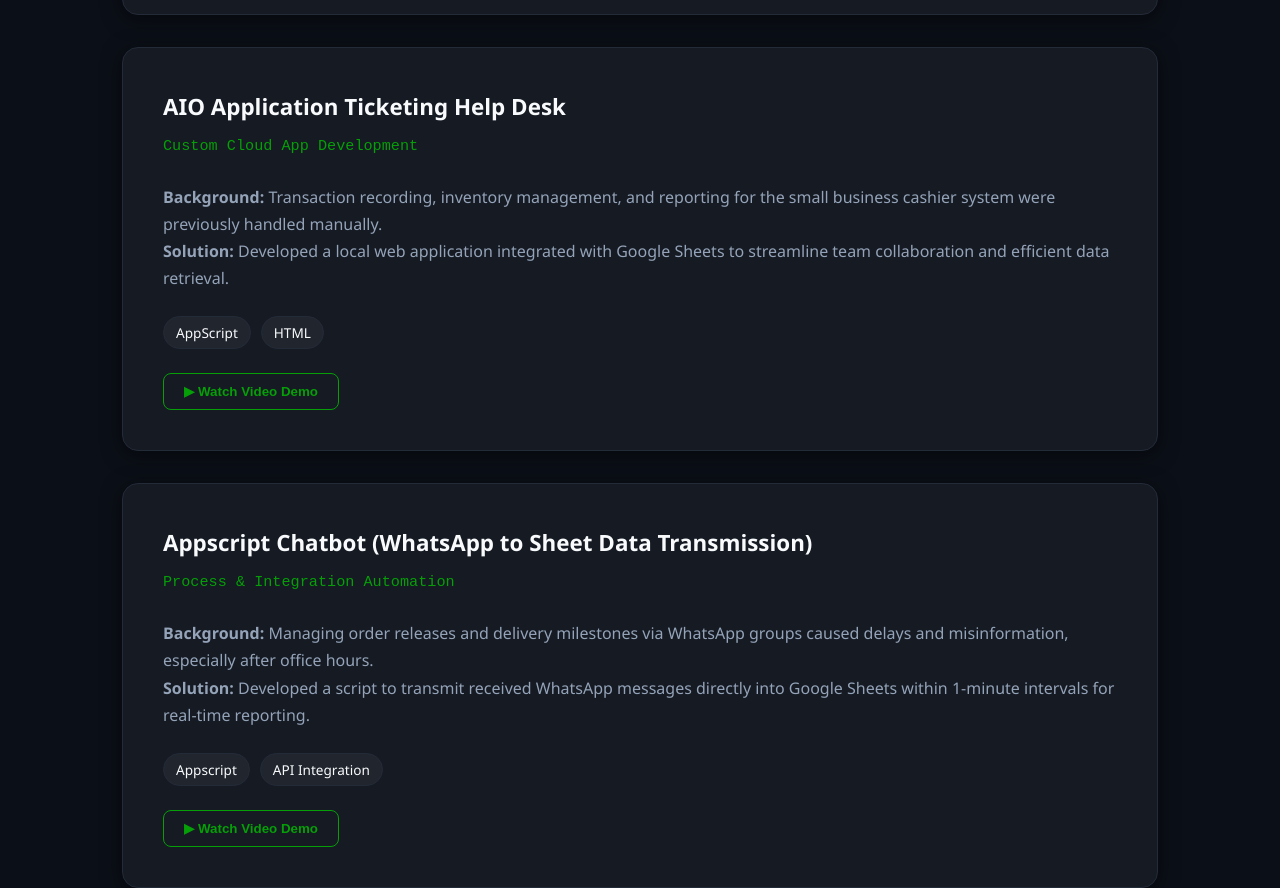
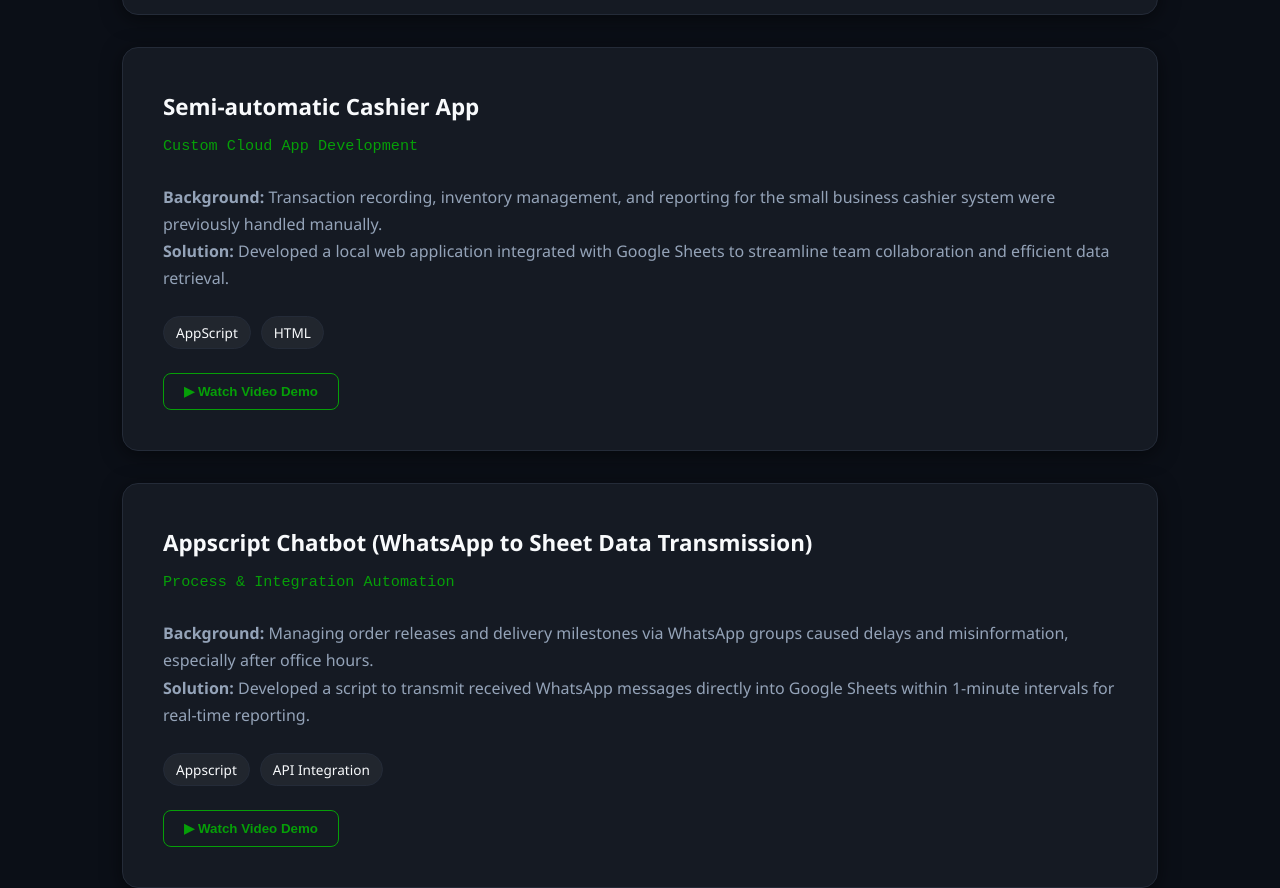
Before and after one commit to leonardositorust-svg/portfolio, a plain HTML site: page projects.html in a window 1280 px wide. Shown: the part 3753-4641 px from the top of the page. Drawn offline with Linux system fonts and the light colour scheme.

Commit message:
Update projects.html

```diff
--- a/projects.html
+++ b/projects.html
@@ -716,7 +716,7 @@
                 <div class="card-header">
                     <img src="Assets/images/icon2.png" alt="Project Logo" class="company-logo" onerror="this.style.display='none'">
                     <div>
-                        <h3 class="card-title">AIO Application Ticketing Help Desk</h3>
+                        <h3 class="card-title">Semi-automatic Cashier App</h3>
                         <span class="card-meta">Custom Cloud App Development</span>
                     </div>
                 </div>
```
